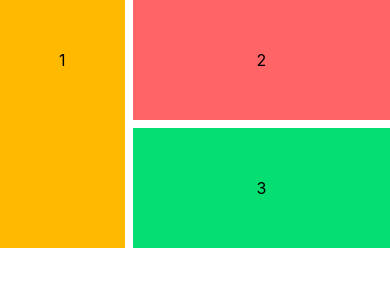
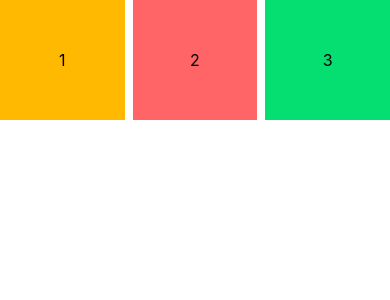
Before and after one commit to arfinaleusuf/Module-3-R, a React (Vite) app in the folder learning-react/: page / in a window 390 px wide. Shown: the top 300 px of the page. Built offline with nearby package versions, Linux system fonts and the light colour scheme.

Commit message:
basic responsive

```diff
--- a/learning-react/src/Layout.jsx
+++ b/learning-react/src/Layout.jsx
@@ -6,9 +6,9 @@ const Layout = () => {
         <div>
             {/* <Header /> */}
             <div className="grid grid-cols-3 grid-rows-2 gap-2">
-                <div className="row-span-2 p-12 bg-amber-400  text-center">1</div>
-                <div className="col-span-2 p-12 bg-red-400  text-center">2</div>
-                <div className="col-span-2 p-12 bg-green-400  text-center">3</div>
+                <div className="p-12 bg-amber-400 sm:bg-cyan-400 md:bg-red-400 lg:bg-yellow-400 text-center">1</div>
+                <div className="p-12 bg-red-400  text-center">2</div>
+                <div className="p-12 bg-green-400  text-center">3</div>
             </div>
 
             {/* <ul className="flex gap-12">
```
